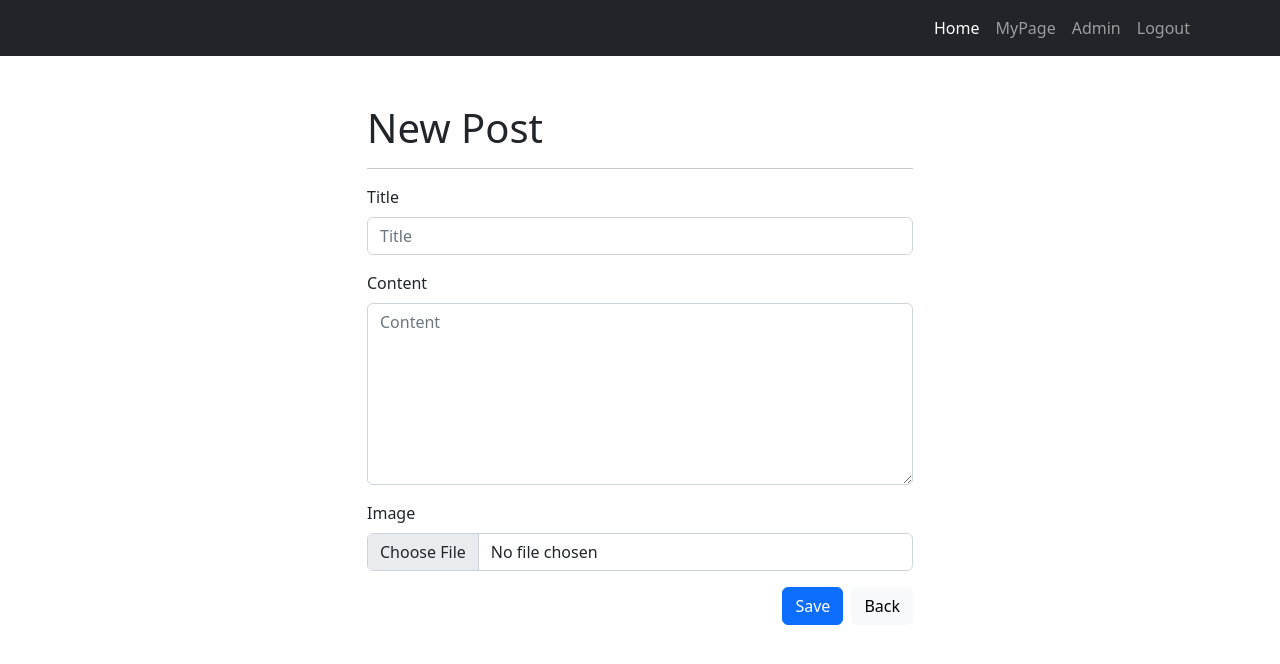
After one commit to sigorzav/sparta-quest, a Django app: page /post/post-create/ in a window 1280 px wide. The commit adds this page. Shown: the top 664 px of the page. Run offline with Django 5.2, Linux system fonts and the light colour scheme; a user stored in the database is signed in; some libraries are stand-ins or nearby versions.

Commit message:
게시판 생성/수정

```diff
--- a/quest/chapter_03/django_pjt/common/templates/footer.html
+++ b/quest/chapter_03/django_pjt/common/templates/footer.html
@@ -1,3 +1,4 @@
 <footer>
     <script src="https://cdn.jsdelivr.net/npm/bootstrap@5.2.3/dist/js/bootstrap.bundle.min.js"></script>
+    <script src="https://cdn.startbootstrap.com/sb-forms-latest.js"></script>
 </footer>
--- a/quest/chapter_03/django_pjt/common/templates/navbar.html
+++ b/quest/chapter_03/django_pjt/common/templates/navbar.html
@@ -3,8 +3,15 @@
         <button class="navbar-toggler" type="button" data-bs-toggle="collapse" data-bs-target="#navbarSupportedContent" aria-controls="navbarSupportedContent" aria-expanded="false" aria-label="Toggle navigation"><span class="navbar-toggler-icon"></span></button>
         <div class="collapse navbar-collapse" id="navbarSupportedContent">
             <ul class="navbar-nav ms-auto mb-2 mb-lg-0">
-                <li class="nav-item"><a class="nav-link active" aria-current="page" href="#">Home</a></li>
+                <!-- Home = Post List-->
+                <li class="nav-item">
+                    <a class="nav-link active" aria-current="page" href="{% url 'post:post_list' %}">Home</a>
+                </li>
+
+                <!-- MyPage -->
                 <li class="nav-item"><a class="nav-link" href="#">MyPage</a></li>
+
+                <!-- Admin Page -->
                 <li class="nav-item"><a class="nav-link" href="#">Admin</a></li>
 
                 <!-- Logout -->
--- /dev/null
+++ b/quest/chapter_03/django_pjt/post/forms.py
@@ -0,0 +1,24 @@
+from django import forms
+from .models import Post
+
+class PostForm(forms.ModelForm):
+    class Meta:
+        model = Post
+        fields = ["title", "content", "post_img"]
+        widgets = {
+            'title': forms.TextInput(attrs={
+                'class': 'form-control',
+                'id': 'title',
+                'placeholder': 'Title'
+            }),
+            'content': forms.Textarea(attrs={
+                'class': 'form-control',
+                'id': 'content',
+                'rows': 7,
+                'placeholder': 'Content'
+            }),
+            'post_img': forms.ClearableFileInput(attrs={
+                'class': 'form-control',
+                'id': 'formFile'
+            })
+        }
--- a/quest/chapter_03/django_pjt/post/templates/post/post_detail.html
+++ b/quest/chapter_03/django_pjt/post/templates/post/post_detail.html
@@ -35,7 +35,7 @@
                 <div class="mb-4 d-flex justify-content-between align-items-center">
                     <div class="d-flex">
                         <button type="button" class="btn btn-primary me-1" onclick="location.href='{% url 'post:post_list' %}'">List</button>
-                        <button type="button" class="btn btn-primary me-1">Update</button>
+                        <button type="button" class="btn btn-primary me-1" onclick="location.href='{% url 'post:post_update' post.pk %}'">Update</button>
                         <form action="{% url 'post:post_delete' post.pk %}" method="POST">
                             {% csrf_token %}
                             <button type="submit" class="btn btn-danger me-1">Delete</button>
--- /dev/null
+++ b/quest/chapter_03/django_pjt/post/templates/post/post_form.html
@@ -0,0 +1,39 @@
+{% extends 'base.html' %}
+
+{% load static %}
+
+{% block resource %}
+    <link rel="stylesheet" href="{% static 'post/css/styles.css' %}">
+{% endblock resource %}
+
+{% block content %}
+    <div class="container mt-5">
+        <div class="row">
+            <div class="col-lg-6 mx-auto">
+                <div class="page-heading">
+                    <h1>{% if is_update %}Edit Post{% else %}New Post{% endif %}</h1>
+                </div>
+                <hr>
+                <form action="{% if is_update %}{% url 'post:post_update' post.pk %}{% else %}{% url 'post:post_create' %}{% endif %}" method="POST" enctype="multipart/form-data">
+                    {% csrf_token %}
+                    <div class="mb-3">
+                        <label for="title" class="form-label">Title</label>
+                        {{ form.title }}
+                    </div>
+                    <div class="mb-3">
+                        <label for="content" class="form-label">Content</label>
+                        {{ form.content }}
+                    </div>
+                    <div class="mb-3">
+                        <label for="post_img" class="form-label">Image</label>
+                        {{ form.post_img }}
+                    </div>
+                    <div class="mb-4 d-flex justify-content-end align-items-center">
+                        <button type="submit" class="btn btn-primary me-2">Save</button>
+                        <button type="button" class="btn btn-light" onclick="window.history.back()">Back</button>
+                    </div>
+                </form>
+            </div>
+        </div>
+    </div>
+{% endblock content %}
--- a/quest/chapter_03/django_pjt/post/templates/post/post_list.html
+++ b/quest/chapter_03/django_pjt/post/templates/post/post_list.html
@@ -17,7 +17,7 @@
                     <header class="mb-3 d-flex justify-content-between align-items-center">
                         <!-- Post title-->
                         <h1 class="fw-bolder mb-1">🐶 Sparta Board</h1>
-                        <button type="button" class="btn btn-mg btn-primary">New Post</button>
+                        <button type="button" class="btn btn-mg btn-primary" onclick="location.href='{% url 'post:post_create' %}'">New Post</button>
                     </header>
 
                     <!-- Post content-->
--- a/quest/chapter_03/django_pjt/post/urls.py
+++ b/quest/chapter_03/django_pjt/post/urls.py
@@ -5,6 +5,8 @@ app_name = "post"
 
 urlpatterns = [
     path("", views.post_list, name="post_list"),
+    path("post-create/", views.post_create, name="post_create"),
     path("post-detail/<int:pk>/", views.post_detail, name="post_detail"),
+    path("post-update/<int:pk>/", views.post_update, name="post_update"),
     path("post-delete/<int:pk>/", views.post_delete, name="post_delete"),
 ]
--- a/quest/chapter_03/django_pjt/post/views.py
+++ b/quest/chapter_03/django_pjt/post/views.py
@@ -3,6 +3,7 @@ from django.shortcuts import render, redirect, get_object_or_404
 from django.contrib.auth.decorators import login_required
 from django.core.paginator import Paginator
 from django.db.models import F
+from .forms import PostForm
 from .models import Post
 
 # 게시글 목록 조회
@@ -20,6 +21,29 @@ def post_list(request):
     }
     return render(request, "post/post_list.html", context)
 
+# 게시글 작성 화면 조회 및 저장
+@login_required
+@require_http_methods(["GET", "POST"])
+def post_create(request):
+    # POST :: 게시글 저장
+    #  > 저장 성공 시, 게시글 상세 화면 이동
+    #  > 저장 실패 시, 게시글 작성 화면 이동
+    if request.method == "POST":
+        form = PostForm(request.POST, request.FILES)
+        if form.is_valid():
+            post = form.save(commit=False)
+            post.author = request.user
+            post.save()
+            return redirect("post:post_detail", post.pk)
+    # GET :: 게시글 작성 화면 이동
+    else:
+        form = PostForm()
+        context = {
+            "form": form,
+            "is_update": False,
+        }
+        return render(request, "post/post_form.html", context)
+
 # 게시글 상세 화면 조회
 @login_required
 def post_detail(request, pk):
@@ -33,7 +57,31 @@ def post_detail(request, pk):
     }
     return render(request, "post/post_detail.html", context)
 
-# - 게시글 삭제 처리
+# 게시글 수정 화면 조회 및 저장
+@login_required
+@require_http_methods(["GET", "POST"])
+def post_update(request, pk):
+    post = get_object_or_404(Post, pk=pk)
+
+    # POST :: 게시글 수정
+    #  > 수정 성공 시, 게시글 상세 화면 이동
+    #  > 수정 실패 시, 게시글 작성 화면 이동
+    if request.method == "POST":
+        form = PostForm(request.POST, request.FILES, instance=post)
+        if form.is_valid():
+            form.save()
+            return redirect("post:post_detail", post.pk)
+    # GET :: 게시글 작성 화면 이동
+    else:
+        form = PostForm(instance=post)
+        context = {
+            "form": form,
+            "post": post,
+            "is_update": True,
+        }
+        return render(request, "post/post_form.html", context)
+
+# 게시글 삭제 처리
 @login_required
 @require_POST
 def post_delete(request, pk):
```
Also changed, not shown: quest/chapter_03/django_pjt/db.sqlite3, quest/chapter_03/django_pjt/media/post_imgs/profile.jpg (added), quest/chapter_03/django_pjt/media/post_imgs/profile_PEAyQC6.jpg (added).
